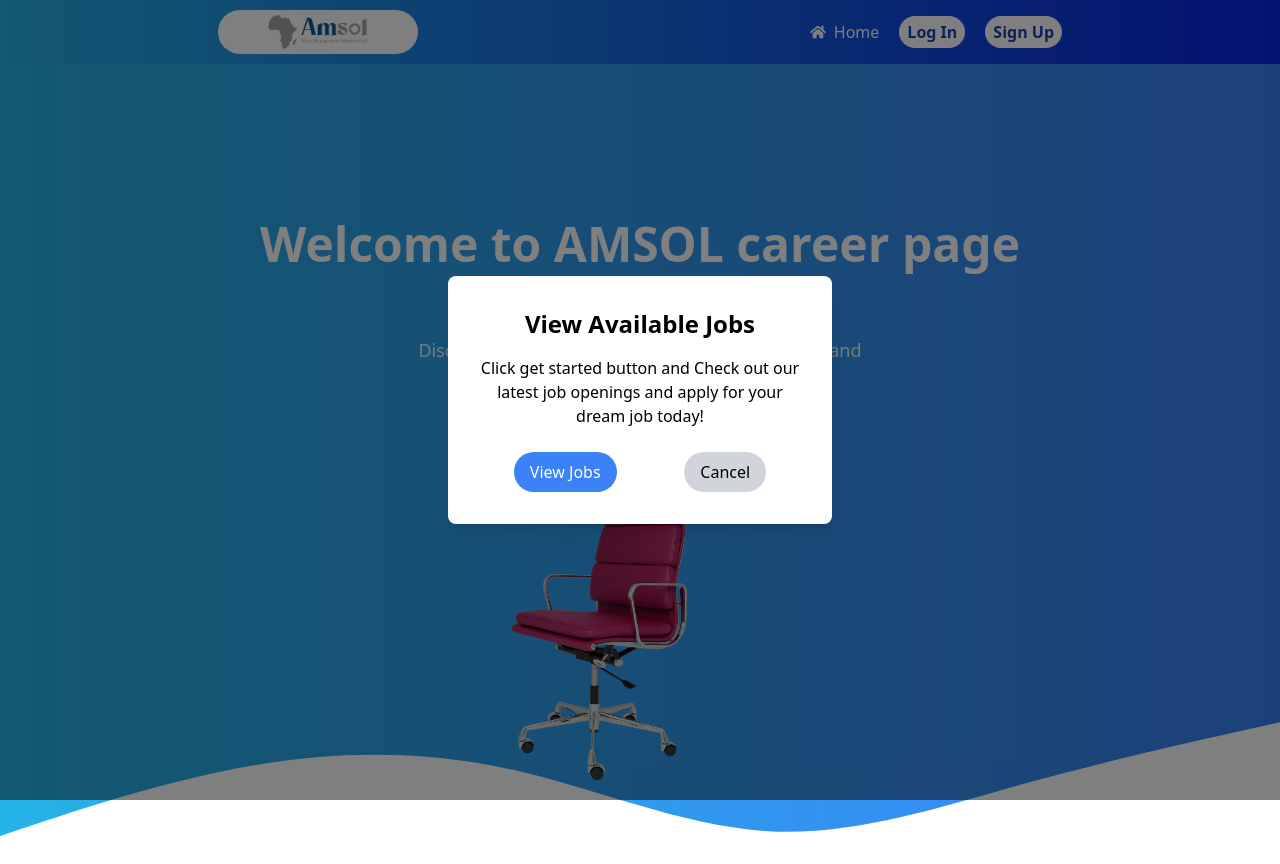
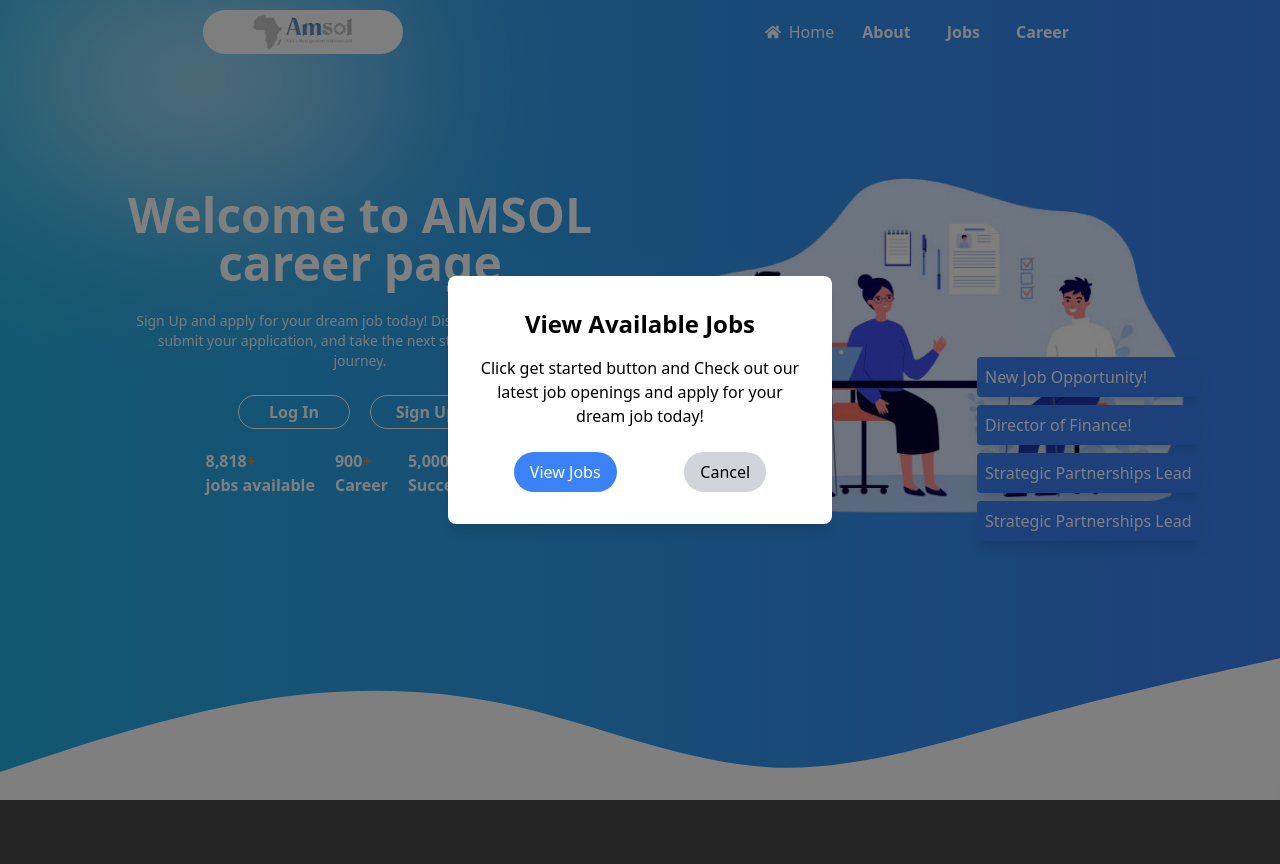
Before and after one commit to Tracy-miranja/AmsolForm, a React (Vite) app: page / in a window 1280 px wide. After the commit the page ends 800 px from the top, so only its background shows below. Built offline with nearby package versions, Linux system fonts and the light colour scheme.

Commit message:
Modify homepage

```diff
--- a/index.html
+++ b/index.html
@@ -4,6 +4,9 @@
     <meta charset="UTF-8" />
     <link rel="icon" type="image/svg+xml" href="/vite.svg" />
     <meta name="viewport" content="width=device-width, initial-scale=1.0" />
+    <link rel="preconnect" href="https://fonts.googleapis.com">
+<link rel="preconnect" href="https://fonts.gstatic.com" crossorigin>
+<link href="https://fonts.googleapis.com/css2?family=Poppins:ital,wght@0,100;0,200;0,300;0,400;0,500;0,600;0,700;0,800;0,900;1,100;1,200;1,300;1,400;1,500;1,600;1,700;1,800;1,900&display=swap" rel="stylesheet">
     <title>amsolForm</title>
   </head>
   <body>
--- a/package.json
+++ b/package.json
@@ -14,6 +14,7 @@
     "@vitejs/plugin-vue": "^5.1.4",
     "axios": "^1.7.7",
     "react": "^18.3.1",
+    "react-countup": "^6.5.3",
     "react-dom": "^18.3.1",
     "react-icons": "^5.3.0",
     "react-router-dom": "^6.26.2",
--- a/src/LandingPage.jsx
+++ b/src/LandingPage.jsx
@@ -1,10 +1,56 @@
-import React, { useState } from "react";
-import chair from "./assets/hiring.png";
+import React, { useState,useEffect } from "react";
 import Navbar from "./navbar";
 import { Link } from "react-router-dom";
+import CountUp from "react-countup";
+import job from "./assets/job.png"
+
+
 
 const LandingPage = () => {
-  const [isModalOpen, setIsModalOpen] = useState(true); // Modal state
+  const [isModalOpen, setIsModalOpen] = useState(true);
+  const [count, setCount] = useState(7000);
+  const [endCount, setEndCount] = useState(9000);
+  const [notifications, setNotifications] = useState([]);
+
+  const showNotification = (message, delay) => {
+    setTimeout(() => {
+      const id = Date.now(); // Unique id for each notification
+      setNotifications((prev) => [...prev, { id, message }]);
+      setTimeout(() => {
+        setNotifications((prev) => prev.filter((n) => n.id !== id));
+      }, 2000);
+    }, delay);
+  };
+
+  useEffect(() => {
+    const messages = [
+      "New Job Opportunity!",
+      "Director of Finance!",
+      "Strategic Partnerships Lead",
+    ];
+
+    messages.forEach((message, index) => {
+      showNotification(message, 2000 * index);
+    });
+  }, []);
+
+
+  // Function to reset count
+  const resetCount = () => {
+    setCount(7000); // Reset to starting value
+    setTimeout(() => {
+      setCount(8000); // Set to end value
+    }, 100); // Delay before starting again
+  };
+
+  useEffect(() => {
+    // Start the loop
+    const interval = setInterval(() => {
+      resetCount();
+    }, 10000); // Reset every 10 seconds (duration of CountUp)
+
+    return () => clearInterval(interval); // Cleanup on unmount
+  }, []);
 
   // Function to close the modal
   const closeModal = () => {
@@ -13,25 +59,63 @@ const LandingPage = () => {
 
   return (
     <div>
+      <div className="white-fill">hello</div>
       <Navbar />
-      <div className="h-[100vh] bg-gradient-to-r from-[#25b2e6] to-blue-500 flex flex-col items-center justify-center relative overflow-hidden">
+      <div className="h-[90vh] bg-gradient-to-r from-[#25b2e6] to-blue-500 flex flex-row items-center justify-center  overflow-hidden w-full p-20">
   {/* Welcome Section */}
-        <div className="text-center flex flex-col items-center justify-center space-y-4 z-10 mt-12">
-          <h1 className="text-5xl font-bold text-white mb-6 mt-[50px]">Welcome to AMSOL career page</h1>
-          <p className="text-lg text-gray-100 max-w-md mb-6">
+  <div className="flex flex-col justify-center items-center z-10 w-[50%] h-auto -mt-40">
+    <h1 className="text-5xl font-bold text-white mb-6 text-center"><span>Welcome</span> to AMSOL<br />career page</h1>
+    <p className="text-sm text-gray-100 max-w-md mb-6 text-center">
       Sign Up and apply for your dream job today! Discover opportunities, submit your application, and take the next step in your career journey.
     </p>
-          <Link to="/form" className="bg-gray-500 text-white px-6 py-3 rounded-full hover:bg-white hover:text-blue-800 transition shadow-lg">
-            Get Started
-          </Link>
+    <div className="flex gap-5 w-[100%] items-center justify-center">
+      <Link to="/form" className="bg-transparent w-[20%] border text-center border-white rounded-full text-white p-1 pl-2 pr-2 hover:bg-gray-400 hover:text-white font-bold">Log In</Link>
+      <Link to="/signupform" className="bg-inherit border w-[20%] text-center border-white rounded-full text-white p-1 pl-2 pr-2 hover:bg-gray-400 hover:text-white font-bold">Sign Up</Link>
+    </div>
+    <div className="flex gap-5 mt-5">
+      <div className="flex flex-col text-white font-bold">
+        <span>
+        <CountUp start={count} end={endCount} duration={10} onComplete={resetCount} />
+          <span className="text-[#FF8000]">+</span>
+        </span>
+        <span> jobs available</span>
+      </div>
+      <div className="flex flex-col text-white font-bold">
+        <span>
+          <CountUp start={700} end={900} duration={4} onComplete={resetCount} />
+          <span className="text-[#FF8000]">+</span>
+        </span>
+        <span> Career</span>
+      </div>
+      <div className="flex flex-col text-white font-bold">
+        <span>
+          <CountUp start={3000} end={5000} duration={4} onComplete={resetCount} />
+          <span className="text-[#FF8000]">+</span>
+        </span>
+        <span> Success story</span>
+      </div>
+    </div>
   </div>
 
   {/* Decorative White Circle and Image */}
-        <div className="flex justify-center items-center space-x-8 z-10">
-          <div>
-            <img src={chair} alt="Decorative chair" className="h-[350px] object-cover -ml-10" />
+  <div className="relative flex justify-center items-center w-[50%] h-auto rounded-r-full">
+        <img src={job} alt="banner image" className="-mt-12 -mt-40" />
+
+        {/* Render Notifications */}
+        <div className="absolute right-0 top-10 flex flex-col space-y-2">
+          {notifications.map((notification) => (
+            <div
+              key={notification.id}
+              className="bg-blue-500 text-white p-2 rounded shadow-lg transition-transform duration-300 transform translate-x-0"
+              style={{ animation: "slideIn 0.3s forwards" }}
+            >
+              {notification.message}
+            </div>
+          ))}
         </div>
       </div>
+
+
 
         {/* Mountain-like Shape */}
         <div className="absolute inset-x-0 bottom-0">
--- a/src/index.css
+++ b/src/index.css
@@ -2,8 +2,8 @@
 @tailwind components;
 @tailwind utilities;
 
-/* :root {
-  font-family: Inter, system-ui, Avenir, Helvetica, Arial, sans-serif;
+:root {
+
   line-height: 1.5;
   font-weight: 400;
   color-scheme: light dark;
@@ -12,7 +12,7 @@
   text-rendering: optimizeLegibility;
   -webkit-font-smoothing: antialiased;
   -moz-osx-font-smoothing: grayscale;
-} */
+}
 
 a {
   font-weight: 500;
@@ -78,3 +78,36 @@ body {
 .shadow-custom {
   box-shadow: 0 4px 6px rgba(0, 0, 0, 0.4);
 }
+
+.App{
+  position: relative;
+}
+
+.App>:nth-child(1){
+  position: relative;
+}
+
+.white-fill{
+  width: 25rem;
+  height: 10rem;
+  background: rgba(252, 250, 250, 0.973);
+  filter: blur(100px);
+  position: absolute;
+  border-radius: 50%;
+
+}
+
+@keyframes slideIn {
+  0% {
+    transform: translateY(100%);
+    opacity: 0;
+  }
+  40% {
+    transform: translateY(50%);
+    opacity: 1;
+  }
+  60% {
+    transform: translateY(0%);
+    opacity: 1;
+  }
+}
--- a/src/navbar.jsx
+++ b/src/navbar.jsx
@@ -4,13 +4,17 @@ import { Link } from "react-router-dom";
 
 const Navbar = () => {
     return (
-      <div className="w-[100%] h-[50px] bg-gradient-to-r from-[#25b2e6] to-[#0922e3] flex items-center justify-around shadow-xl p-8 text-white gap-5">
+      <div>
+
+      <div className="w-[100%] h-[50px] bg-gradient-to-r from-[#25b2e6] to-blue-500 flex items-center justify-around shadow-xl p-8 text-white gap-5">
        <div className="bg-white rounded-full w-[200px] flex items-center justify-center"> <img src={logo} alt="hrOutsourcing" className="w-[110px] p-1"/></div>
         <div className="flex flex-row items-center gap-5 ">
         <a className="text-white flex flex-row gap-2" href="#"><FaHome className="mt-1"/>Home</a>
-        <Link to="/form" className="bg-white rounded-full text-blue-800 p-1 pl-2 pr-2 hover:bg-gray-400 hover:text-white font-bold">Log In</Link>
-        <Link to="/signupform" className="bg-white rounded-full text-blue-800 p-1 pl-2 pr-2 hover:bg-gray-400 hover:text-white font-bold">Sign Up</Link>
+        <Link to="/form" className=" rounded-full text-white p-1 pl-2 pr-2 hover:bg-gray-400 hover:text-white font-bold">About</Link>
+        <Link to="/signupform" className=" rounded-full text-white p-1 pl-2 pr-2 hover:bg-gray-400 hover:text-white font-bold">Jobs</Link>
+        <Link to="/signupform" className=" rounded-full text-white p-1 pl-2 pr-2 hover:bg-gray-400 hover:text-white font-bold">Career</Link>
         </div>
+      </div>
       </div>
     );
   };
```
Also changed, not shown: src/assets/job.png (added), 1 other file (tests, documents, lock files or other folders). Lines whose indentation alone changed are shown as unchanged.
